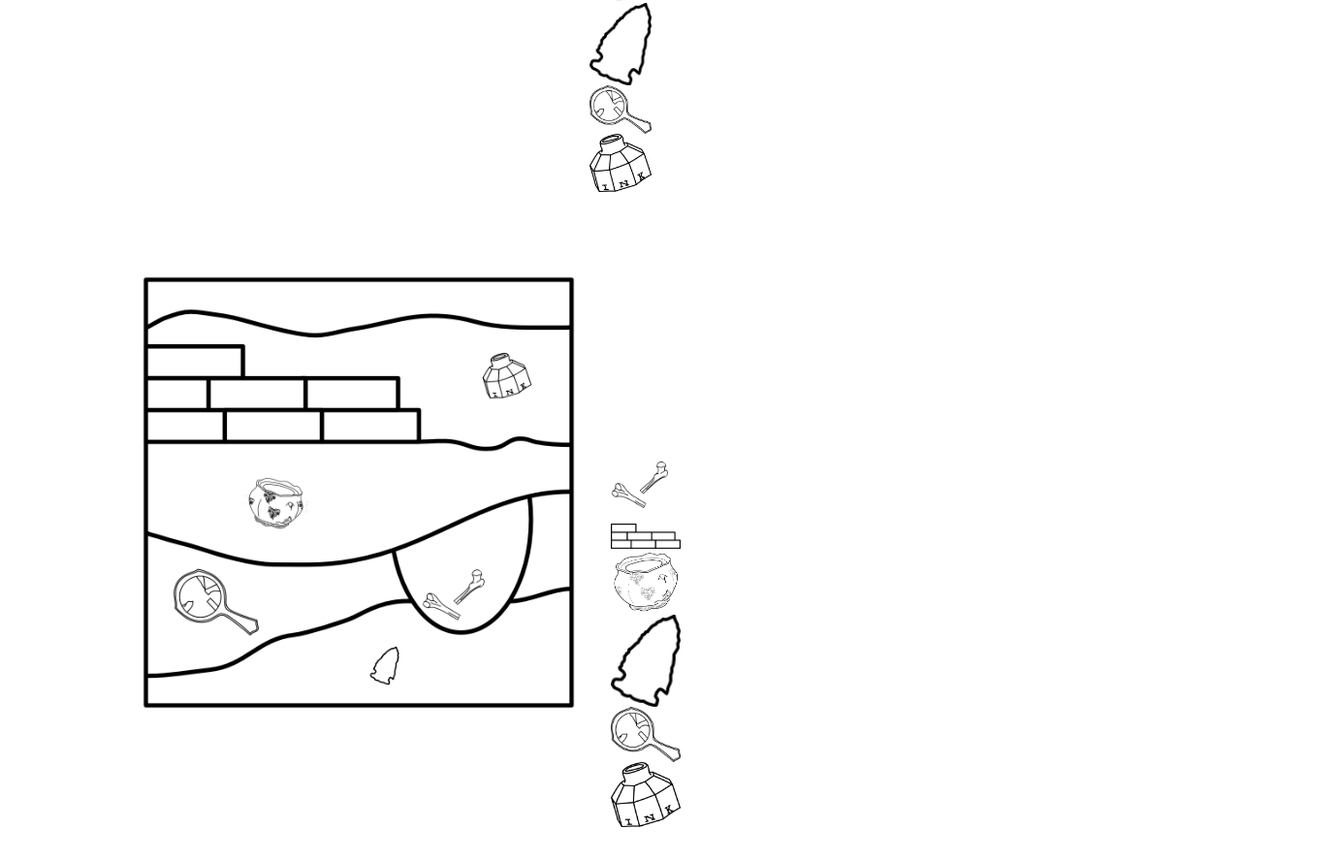
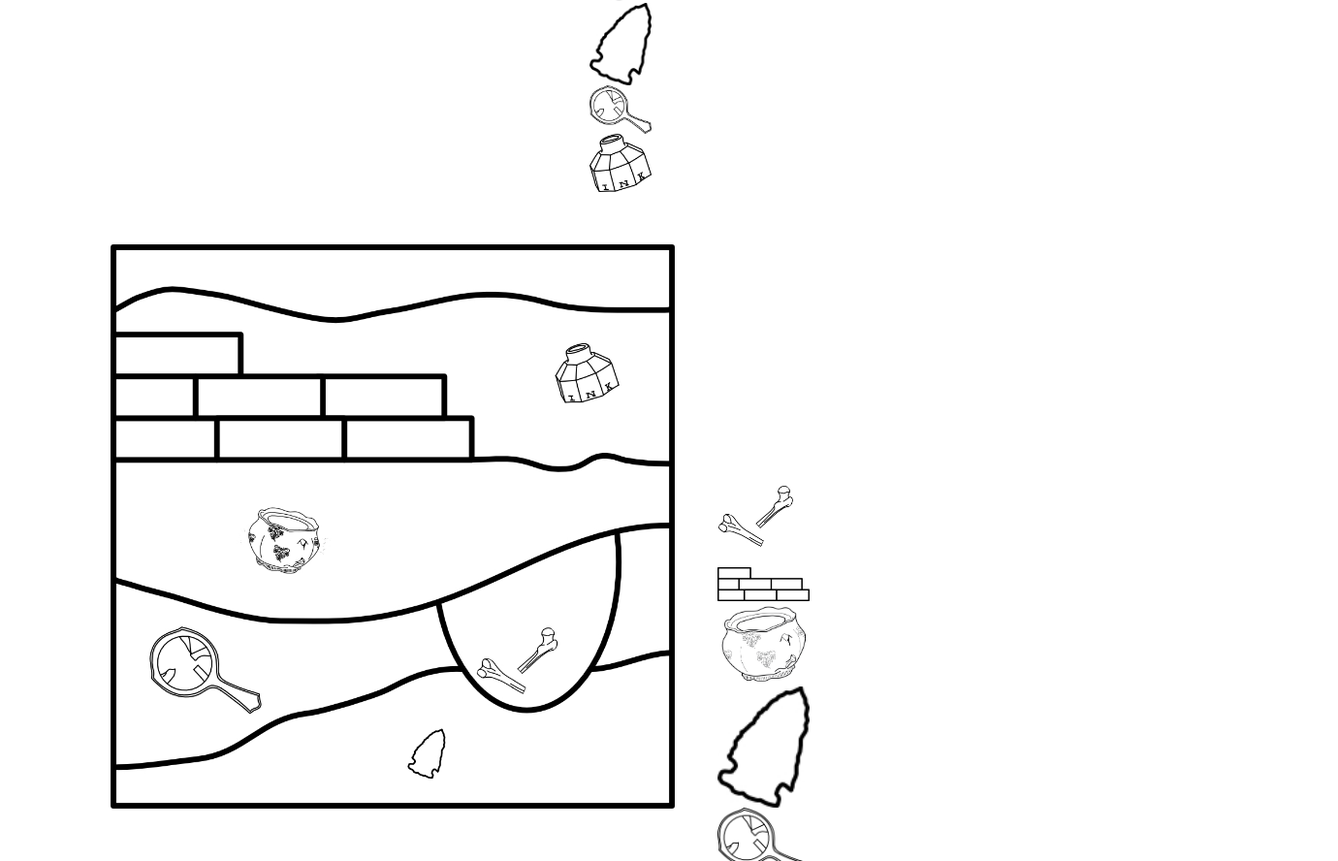
Before and after one commit to beyeraut/archaeology101, a plain HTML site: page time.html in a window 1280 px wide. Shown: the part 2792-3680 px from the top of the page at 97% size, 1380 px wide, since content can reach past the window. Drawn offline with Linux system fonts and the light colour scheme.

Commit message:
update game

```diff
--- a/time.html
+++ b/time.html
@@ -31,8 +31,8 @@
 	<script src="js/main.js" type="text/javascript"></script>
  <style>
             .container .box {
-                width:1000px;
-                margin:50px;
+                width:1300px;
+                margin:10px;
                 display:table;
             }
             .container .box .box-row {
```
